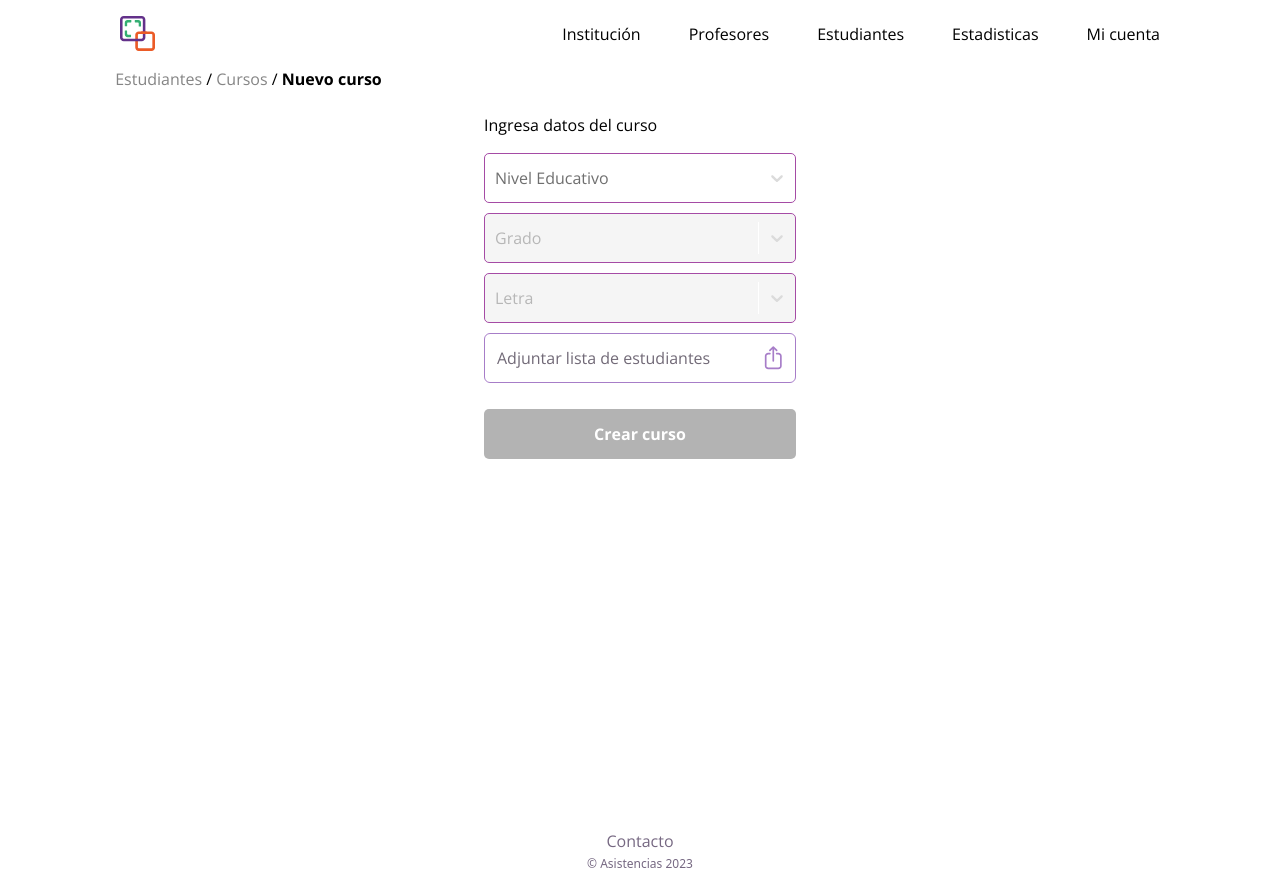
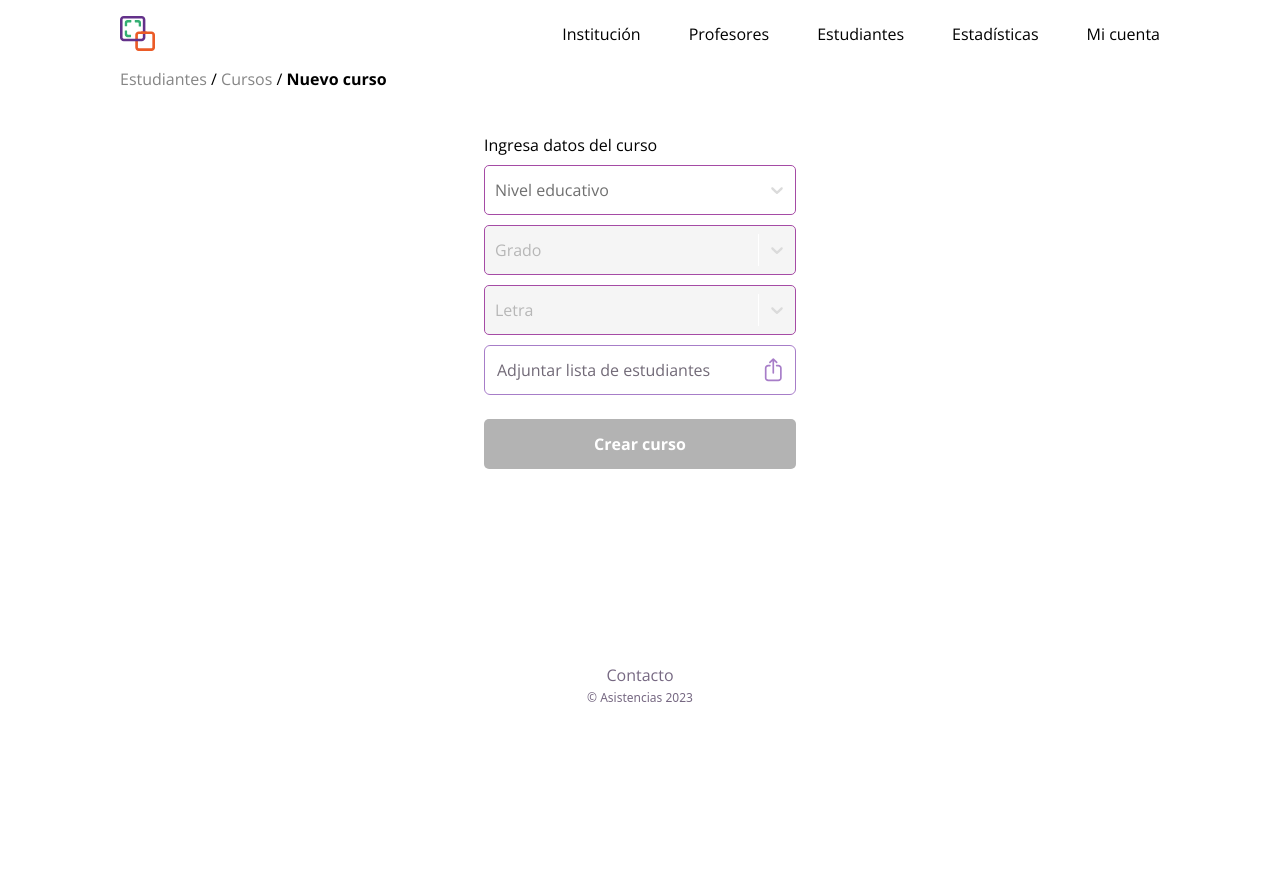
Before and after one commit to sync-ideas/project-frontend, a Next.js app: page /estudiantes/cursos/nuevo-curso in a window 1280 px wide. After the commit the page ends 800 px from the top, so only its background shows below. Built offline with nearby package versions, Linux system fonts and the light colour scheme.

Commit message:
[FIX] Corrección de estilos y cierre en Navbar

```diff
--- a/src/app/components/CurForm.tsx
+++ b/src/app/components/CurForm.tsx
@@ -20,7 +20,7 @@ interface Option {
   label: string;
 }
 const optionsNivelEducativo = [
-  { id: "level", value: "0", label: "Nivel Educativo" },
+  { id: "level", value: "0", label: "Nivel educativo" },
   { id: "level", value: "1", label: "Primaria" },
   { id: "level", value: "2", label: "Secundaria" },
 ];
@@ -117,14 +117,10 @@ const CurForm = () => {
           </div>
         </div>
       )}
-      <form
-        onSubmit={handleSubmit(submitForm)}
-        className="my-6 flex relative flex-col gap-4 w-full items-center md:mx-auto md:w-[704px] xl:w-[312px] h-[439px] md:h-[962px] lg:h-[530px] xl:mb-44"
-      >
-        <h3 className="text-left w-[85%] md:text-center xl:text-left xl:w-[100%]">
-          Ingresa datos del curso
-        </h3>
-        <div className="flex flex-col gap-[10px] w-[85%] h-full xl:h-[240px] md:w-[50%] md:mx-auto xl:w-full">
+      <div className="w-full md:w-[312px] relative z-0">
+        <form onSubmit={handleSubmit(submitForm)} className="flex flex-col xl:gap-6">
+          <div className="flex flex-col gap-[10px] pt-[20px] min-h-[439px] md:min-h-[962px] xl:min-h-[282px]">
+            <h3 className="text-left w-full h-[22px]">Ingresa datos del curso</h3>
             <Controller
               name="level"
               control={control}
@@ -191,10 +187,11 @@ const CurForm = () => {
               )}
             />
           </div>
-        <div className="w-[85%] md:w-[704px] xl:w-full xl:self-center">
+          <div>
             <Button text="Crear curso" isCompleted={fileLoaded} />
           </div>
         </form>
+      </div>
     </>
   );
 };
--- a/src/app/components/InputFile.tsx
+++ b/src/app/components/InputFile.tsx
@@ -44,13 +44,13 @@ const InputFile: React.FC<InputFileProps> = ({
   };
 
   return (
-    <div className="flex flex-col w-full h-[50px]">
+    <div className="flex flex-col w-full">
       <div
         className={`w-full   ${
           file
             ? "placeholder:text-green text-[#1F8B58] border-[#1F8B58]"
             : "placeholder:text-purple-hover text-[#362B3E] border-[#8347B2]"
-        } rounded-md font-normal h-[50px] flex relative py-1 group border  ${
+        } rounded-md font-normal min-h-[50px] flex relative py-1 group border  ${
           disabled
             ? "hover:cursor-not-allowed"
             : "hover:cursor-pointer hover:text-purple-950 hover:opacity-100"
--- a/src/app/components/navbar.tsx
+++ b/src/app/components/navbar.tsx
@@ -11,11 +11,12 @@ interface NavBarProps {}
 const NavBar: React.FC<NavBarProps> = () => {
     const [isOpen, setIsOpen] = useState(false);
     const [isSmallScreen, setIsSmallScreen] = useState(false);
+    const menuRef = useRef<HTMLDivElement | null>(null);
+    const buttonRef = useRef<HTMLImageElement | null>(null);
+
     const toggleMenu = () => {
         setIsOpen(!isOpen);
     };
-
-    const menuRef = useRef<HTMLDivElement | null>(null);
 
     useEffect(() => {
         function handleResize() {
@@ -23,25 +24,39 @@ const NavBar: React.FC<NavBarProps> = () => {
         }
 
         window.addEventListener("resize", handleResize);
-
         handleResize();
 
         return () => {
             window.removeEventListener("resize", handleResize);
-        }
+        };
     }, []);
 
     useEffect(() => {
-        function handleClickOutside(event: any) {
-            if (menuRef.current && !menuRef.current.contains(event.target)) {
+        function handleClickOutside(event: MouseEvent) {
+            if (
+                menuRef.current &&
+                !menuRef.current.contains(event.target as Node) &&
+                buttonRef.current &&
+                !buttonRef.current.contains(event.target as Node)
+            ) {
                 setIsOpen(false);
             }
         }
-    }, []);
+
+        if (isOpen) {
+            document.addEventListener("mousedown", handleClickOutside);
+        } else {
+            document.removeEventListener("mousedown", handleClickOutside);
+        }
+
+        return () => {
+            document.removeEventListener("mousedown", handleClickOutside);
+        };
+    }, [isOpen]);
 
     return (
         <>
-{/* Mobile menu (only when isSmallScreen is true) */}
+            {/* Mobile menu (only when isSmallScreen is true) */}
             {isSmallScreen && (
                 <div className="flex w-full px-[24px] md:px-[32px] py-[12px] m-auto justify-between">
                     <Image src={logo} width={35} height={35} alt="Logo" />
@@ -50,24 +65,26 @@ const NavBar: React.FC<NavBarProps> = () => {
                             src={green}
                             width={35}
                             height={35}
-                            alt="Logo"
+                            alt="Menu Close"
                             onClick={toggleMenu}
                             className="cursor-pointer"
+                            ref={buttonRef}
                         />
                     ) : (
                         <Image
                             src={menu}
                             width={35}
                             height={35}
-                            alt="Logo"
+                            alt="Menu Open"
                             onClick={toggleMenu}
                             className="cursor-pointer"
+                            ref={buttonRef}
                         />
                     )}
                     {isOpen && (
                         <div
                             ref={menuRef}
-                            className="flex flex-col absolute mt-2 py-2 px-6 bg-purple text-white border rounded shadow right-5 top-[60px]"
+                            className="flex flex-col absolute mt-2 py-2 px-6 bg-purple text-white border rounded shadow right-5 top-[60px] z-50"
                         >
                             <LinkComponent
                                 text="Institución"
@@ -142,7 +159,7 @@ const NavBar: React.FC<NavBarProps> = () => {
                                 textColorHover="hover:text-black"
                             />
                             <LinkComponent
-                                text="Estadisticas"
+                                text="Estadísticas"
                                 textColor="text-black"
                                 decorationColor="hover:decoration-green"
                                 link=""
--- a/src/app/estudiantes/cursos/nuevo-curso/page.tsx
+++ b/src/app/estudiantes/cursos/nuevo-curso/page.tsx
@@ -11,15 +11,17 @@ const Page = () => {
     { hiper: "", text: "Nuevo curso" },
   ];
   return (
-    <div className={`mx-auto h-screen text-base flex flex-col items-center`}>
-      <div className="w-full flex flex-col items-center h-screen md:h-auto">
-        <NavBar />
-        <div className="flex justify-between w-[85%] md:w-[95%] xl:w-[82%]">
+    <div>
+      <NavBar />
+      <div className="px-6 pb-[10px] md:px-[32px] xl:px-[120px]">
+        <div className="w-full xl:w-[312px]">
           <Breadcrumb links={BreadLinks} />
         </div>
-        <CurForm />
-        <Footer />
+        <div className="flex flex-col items-center w-full md:mt-[24px] xl:h-[530px]">
+          <CurForm />
+        </div>
       </div>
+      <Footer />
     </div>
   );
 };
```
Lines whose indentation alone changed are shown as unchanged.
